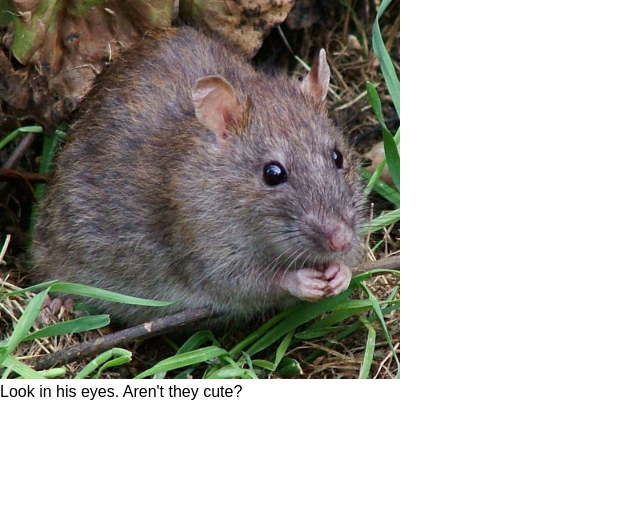
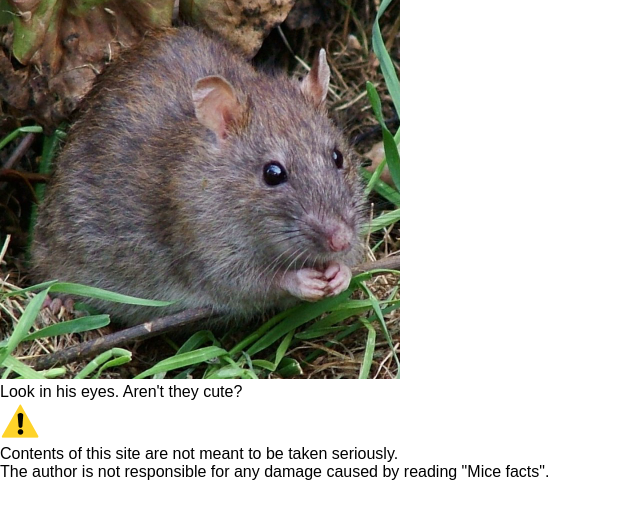
Before and after one commit to pikuch/MiceFacts, a plain HTML site: page index.html in a window 1280 px wide. Shown: the part 167-686 px from the top of the page, without its empty margins (0-640 px from the left). Drawn offline with Linux system fonts and the light colour scheme.

Commit message:
Add site footer

```diff
--- a/index.html
+++ b/index.html
@@ -40,5 +40,13 @@
         </figure>
     </div>
 
+    <footer class="footer">
+        <div class="footerItem">
+            <img src="img/warningIcon.png" alt="warning" width="40" height="40">
+            <p>Contents of this site are not meant to be taken seriously.</p>
+            <p>The author is not responsible for any damage caused by reading "Mice facts".</p>
+        </div>
+    </footer>
+
 </body>
 </html>
```
Also changed, not shown: img/warningIcon.png (added).
